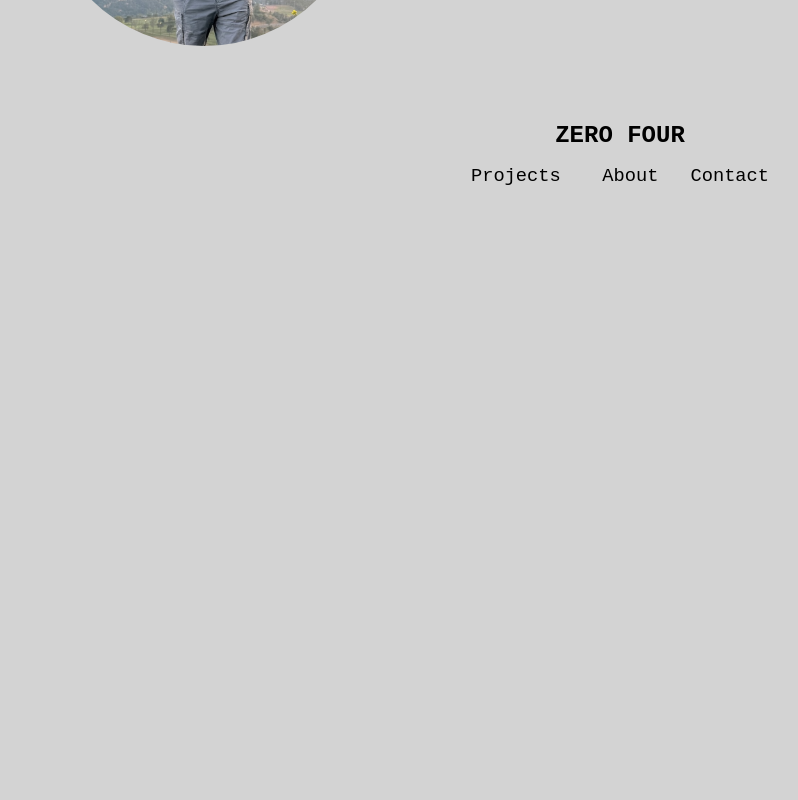
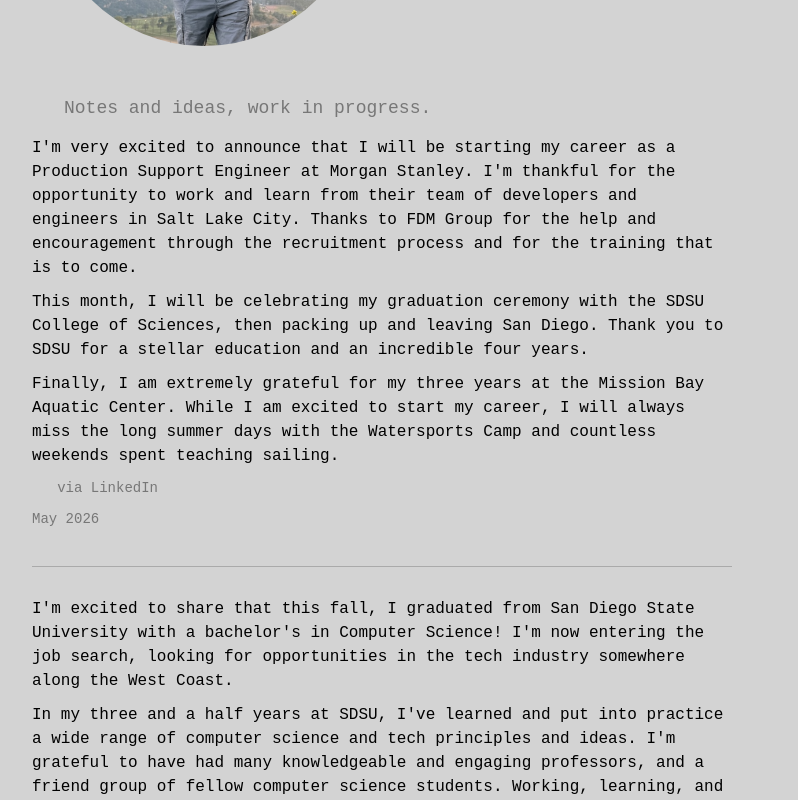
Before and after one commit to hixsonaj/zero_four_website, a React (Create React App) app: page / in a window 1280 px wide. Shown: the part 380-1180 px from the top of the page, without its empty margins (20-818 px from the left). Before the commit the page ends 800 px from the top, so only its background shows below. Built offline with nearby package versions, Linux system fonts and the light colour scheme.

Commit message:
Add blog section to home page
Show recent LinkedIn posts (graduation, new job) in a simple stacked
list with links back to the original posts.

```diff
--- /dev/null
+++ b/src/Blog_Section.css
@@ -0,0 +1,48 @@
+.Blog_Section {
+  clear: both;
+  padding-top: 40px;
+}
+
+.Blog_Subtitle {
+  color: #777;
+  margin-bottom: 8px;
+  padding-left: 32px;
+  font-size: 18px;
+}
+
+.Blog_Posts {
+  display: flex;
+  flex-direction: column;
+  gap: 36px;
+  max-width: 700px;
+}
+
+.Blog_Post {
+  border-top: 1px solid #aaa;
+  padding-top: 20px;
+}
+
+.Blog_Post:first-child {
+  border-top: none;
+  padding-top: 0;
+}
+
+.Blog_Post p {
+  margin-top: 10px;
+  line-height: 1.5;
+}
+
+.Blog_Date {
+  color: #777;
+  font-size: 14px;
+  margin-top: 4px;
+}
+
+.Blog_Date a {
+  color: #777;
+  text-decoration: none;
+}
+
+.Blog_Date a:hover {
+  text-decoration: underline;
+}
--- /dev/null
+++ b/src/Blog_Section.js
@@ -0,0 +1,42 @@
+import './Blog_Section.css';
+
+const posts = [
+  {
+    date: "May 2026",
+    link: "https://www.linkedin.com/feed/update/urn:li:activity:7458691646944198656/",
+    paragraphs: [
+      "I'm very excited to announce that I will be starting my career as a Production Support Engineer at Morgan Stanley. I'm thankful for the opportunity to work and learn from their team of developers and engineers in Salt Lake City. Thanks to FDM Group for the help and encouragement through the recruitment process and for the training that is to come.",
+      "This month, I will be celebrating my graduation ceremony with the SDSU College of Sciences, then packing up and leaving San Diego. Thank you to SDSU for a stellar education and an incredible four years.",
+      "Finally, I am extremely grateful for my three years at the Mission Bay Aquatic Center. While I am excited to start my career, I will always miss the long summer days with the Watersports Camp and countless weekends spent teaching sailing."
+    ]
+  },
+  {
+    date: "December 2025",
+    link: "https://www.linkedin.com/feed/update/urn:li:activity:7416342204887085056/",
+    paragraphs: [
+      "I'm excited to share that this fall, I graduated from San Diego State University with a bachelor's in Computer Science! I'm now entering the job search, looking for opportunities in the tech industry somewhere along the West Coast.",
+      "In my three and a half years at SDSU, I've learned and put into practice a wide range of computer science and tech principles and ideas. I'm grateful to have had many knowledgeable and engaging professors, and a friend group of fellow computer science students. Working, learning, and living with engineers provided a motivating sense of camaraderie and served as a support system for difficult concepts and projects.",
+      "In addition to my school work, I have gained significant experience in communications, teamwork, and leadership through my job at the Mission Bay Aquatic Center. This job has shaped me as a person, and I'm very grateful to all of my students and coworkers for the positive impact they've had on me.",
+      "My four years in San Diego have helped me build both a community and the skills and experiences needed to begin my career."
+    ]
+  }
+];
+
+export default function Blog_Section() {
+  return (
+    <div className="Blog_Section">
+      <p className="Blog_Subtitle">Notes and ideas, work in progress.</p>
+      <div className="Blog_Posts">
+        {posts.map((post, i) => (
+          <div className="Blog_Post" key={i}>
+            {post.paragraphs.map((paragraph, j) => (
+              <p key={j}>{paragraph}</p>
+            ))}
+            <p className="Blog_Date"><a href={post.link} target="_blank" rel="noopener noreferrer">&nbsp;&nbsp;&nbsp;via LinkedIn</a></p>
+            <p className="Blog_Date">{post.date}</p>
+          </div>
+        ))}
+      </div>
+    </div>
+  );
+}
--- a/src/Home.js
+++ b/src/Home.js
@@ -2,6 +2,7 @@
 import { FontAwesomeIcon } from '@fortawesome/react-fontawesome'
 import { faLinkedin, faGithub } from '@fortawesome/free-brands-svg-icons'
 import { faEnvelope } from '@fortawesome/free-solid-svg-icons'
+import Blog_Section from './Blog_Section.js';
 import './Home.css';
 
 export default function Home() {
@@ -22,6 +23,7 @@
         <Link to={"/projects/volume_by_speed"} style={{ textDecoration: 'none' }}><h3>{"Volume by Speed"}</h3></Link>
         <Link to={"/projects/alexhixson_com"} style={{ textDecoration: 'none' }}><h3>{"alexhixson.com"}</h3></Link>
       </div>
+      <Blog_Section/>
     </div>
   );
 }
```
